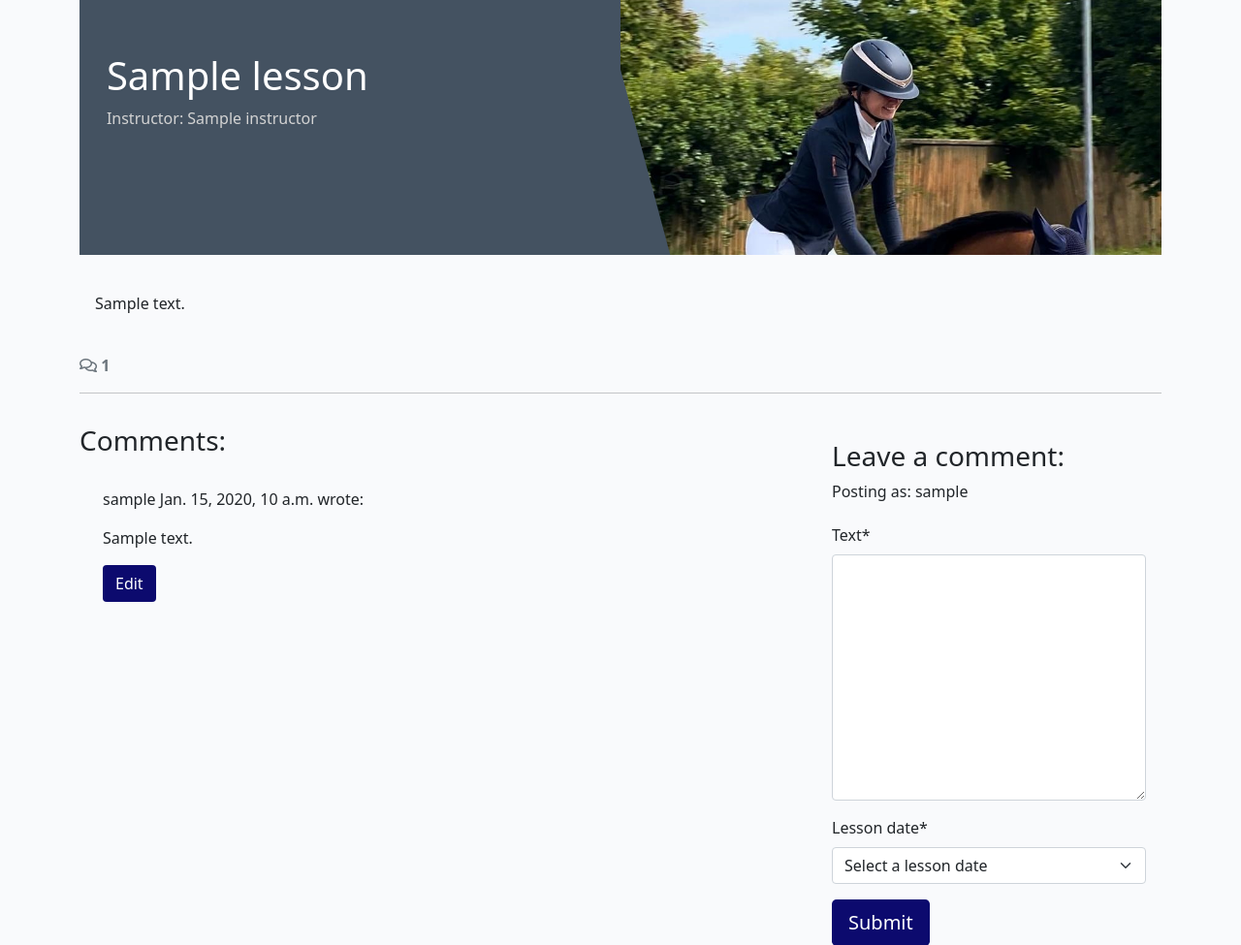
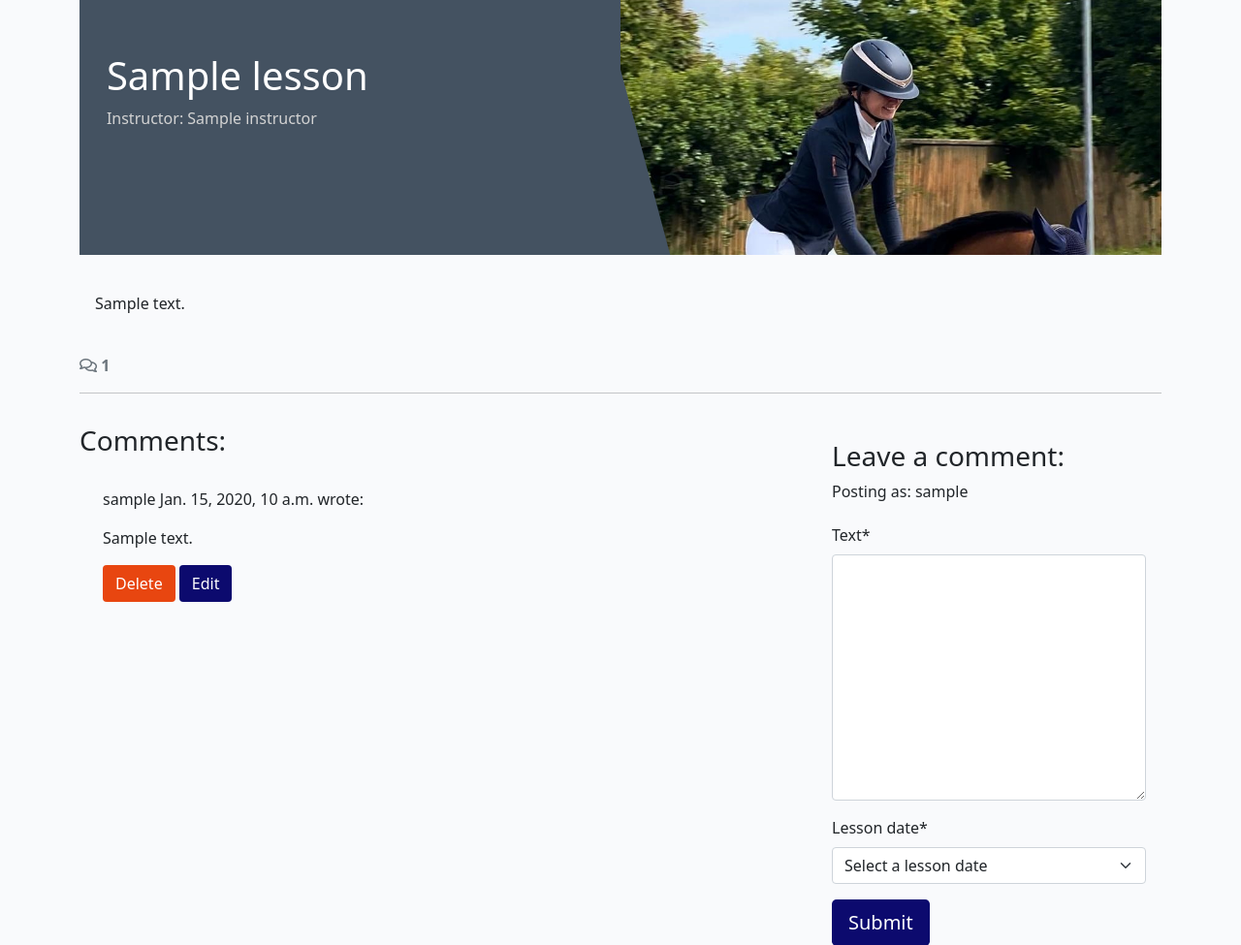
Before and after one commit to Declan444/Castlelost-Stud, a Django app: a page that uses bookalesson/templates/bookalesson/lessons_detail.html in a window 1280 px wide. Shown: the part 127-1102 px from the top of the page at 97% size. Run offline with Django 4.2, Linux system fonts and the light colour scheme; a user stored in the database is signed in; tables that the repository leaves empty hold one stand-in row (values such as "Sample post"); some libraries are stand-ins or nearby versions.

Commit message:
Add delete button for user to delete comment

```diff
--- a/bookalesson/templates/bookalesson/lessons_detail.html
+++ b/bookalesson/templates/bookalesson/lessons_detail.html
@@ -18,6 +18,26 @@
             </div>
             <div class="modal-footer">
                 <button type="button" class="btn btn-secondary" data-bs-dismiss="modal">Close</button>
+            </div>
+        </div>
+    </div>
+</div>
+<!-- Delete confirmation modal -->
+<div class="modal fade" id="deleteModal" tabindex="-1" aria-labelledby="deleteModalLabel" aria-hidden="true">
+    <div class="modal-dialog">
+        <div class="modal-content">
+            <div class="modal-header">
+                <h5 class="modal-title" id="deleteModalLabel">Delete comment?</h5>
+                <button type="button" class="btn-close" data-bs-dismiss="modal" aria-label="Close"></button>
+            </div>
+            <div class="modal-body">
+                Are you sure you want to delete your comment?
+                This action cannot be undone.
+            </div>
+            <div class="modal-footer">
+                <button type="button" class="btn btn-secondary" data-bs-dismiss="modal">Close</button>
+                <a id="deleteConfirm" href="#" class="btn
+          btn-danger">Delete</a>
             </div>
         </div>
     </div>
@@ -89,8 +109,8 @@
                     </p>
                     {% endif %}
                     {% if user.is_authenticated and comment.author == user %}
-                    <button class="btn btn-edit"
-                      comment_id="{{ comment.id }}">Edit</button>
+                    <button class="btn btn-delete" comment_id="{{ comment.id }}">Delete</button>
+                    <button class="btn btn-edit" comment_id="{{ comment.id }}">Edit</button>
                     {% endif %}
                 </div>
                 {% endfor %}
--- a/bookalesson/urls.py
+++ b/bookalesson/urls.py
@@ -10,5 +10,5 @@ urlpatterns = [
     path('lessons/', LessonList.as_view(), name='lessons'),
     path('<slug:slug>/', views.lessons_detail, name='lessons_detail'),
     path('<slug:slug>/edit_comment/<int:comment_id>',views.comment_edit, name='comment_edit'),
-
+    path('<slug:slug>/delete_comment/<int:comment_id>',views.comment_delete, name='comment_delete'),
 ]
--- a/bookalesson/views.py
+++ b/bookalesson/views.py
@@ -85,7 +85,7 @@ def comment_edit(request, slug, comment_id):
     """
     post = get_object_or_404(Lesson, slug=slug)
     comment = get_object_or_404(CommentOnLesson, pk=comment_id)
-    lesson_dates = LessonDate.objects.filter(lesson=post)  # Adjust this query to get the relevant lesson dates
+    lesson_dates = LessonDate.objects.filter(lesson=post)
 
     if request.method == "POST":
         comment_form = CommentForm(data=request.POST, instance=comment, lesson_dates=lesson_dates)
@@ -108,3 +108,21 @@ def comment_edit(request, slug, comment_id):
         'comment': comment,
     }
     return render(request, 'lesson_details.html', context)
+
+def comment_delete(request, slug, comment_id):
+    """
+    View to delete a comment.
+    """
+    # Retrieve the Lesson and Comment instances
+    post = get_object_or_404(Lesson, slug=slug)
+    comment = get_object_or_404(CommentOnLesson, pk=comment_id)
+
+    # Check if the current user is the author of the comment
+    if comment.author == request.user:
+        comment.delete()
+        messages.success(request, 'Comment deleted successfully!')
+    else:
+        messages.error(request, 'You can only delete your own comments!')
+
+    # Redirect to the post detail page
+    return redirect(reverse('lessons_detail', args=[slug]))
--- a/static/js/comments.js
+++ b/static/js/comments.js
@@ -2,17 +2,11 @@ const editButtons = document.getElementsByClassName("btn-edit");
 const commentText = document.getElementById("id_text");
 const commentForm = document.getElementById("commentForm");
 const submitButton = document.getElementById("submitButton");
+const deleteModal = new bootstrap.Modal(document.getElementById("deleteModal"));
+const deleteButtons = document.getElementsByClassName("btn-delete");
+const deleteConfirm = document.getElementById("deleteConfirm");
 
-/**
-* Initializes edit functionality for the provided edit buttons.
-*
-* For each button in the `editButtons` collection:
-* - Retrieves the associated comment's ID upon click.
-* - Fetches the content of the corresponding comment.
-* - Populates the `commentText` input/textarea with the comment's content for editing.
-* - Updates the submit button's text to "Update".
-* - Sets the form's action attribute to the `edit_comment/{commentId}` endpoint.
-*/
+
 for (let button of editButtons) {
   button.addEventListener("click", (e) => {
     let commentId = e.target.getAttribute("comment_id");
@@ -22,3 +16,12 @@ for (let button of editButtons) {
     commentForm.setAttribute("action", `edit_comment/${commentId}`);
   });
 }
+
+
+for (let button of deleteButtons) {
+    button.addEventListener("click", (e) => {
+      let commentId = e.target.getAttribute("comment_id");
+      deleteConfirm.href = `delete_comment/${commentId}`;
+      deleteModal.show();
+    });
+  }
```
Lines whose indentation alone changed are shown as unchanged.
